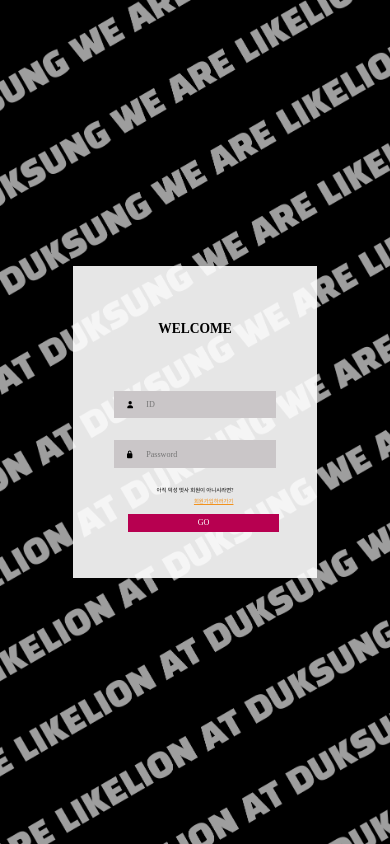
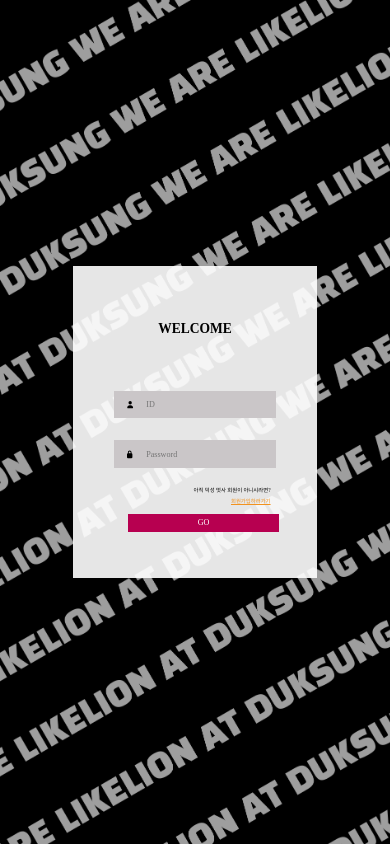
Before and after one commit to DSLikelion10/LikeLionDS_Front, a React (Create React App) app: page /login in a window 390 px wide. Built offline with nearby package versions, Linux system fonts and the light colour scheme.

Commit message:
반응형-글자 위치 우측으로 살짝 수정

```diff
--- a/src/css/Login.module.css
+++ b/src/css/Login.module.css
@@ -145,6 +145,7 @@
     align-items: center;
     flex:1 1;
   }
+
   .rightside{
     align-items: center;
   }
@@ -152,7 +153,7 @@
     display: flex;
     flex-direction: column;
     line-height: 2em;
-
+    width:38.75vw;
   }
   .submit{
     margin-top:2vw;
```
